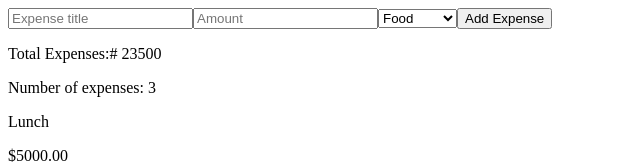
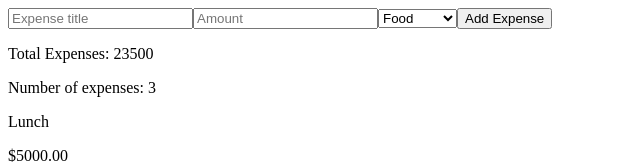
Before and after one commit to FrankTopzy/Tutorials, a React (Vite) app in the folder reactJS/: page / in a window 1280 px wide. Shown: the top 164 px of the page, without its empty margins (0-640 px from the left). Built offline with nearby package versions, Linux system fonts and the light colour scheme.

Commit message:
feat: corrections done (useCallback)

```diff
--- a/reactJS/src/expenseProject/ExpenseTracker.tsx
+++ b/reactJS/src/expenseProject/ExpenseTracker.tsx
@@ -1,4 +1,4 @@
-import { useMemo, useState } from "react";
+import { useCallback, useMemo, useState, type FormEvent } from "react";
 import ExpenseForm from "./ExpenseForm";
 import ExpenseList from "./ExpenseList";
 
@@ -53,7 +53,7 @@ function ExpenseTracker() {
     return expenses.length;
   }, [expenses]);
 
-  const onSubmitHandler = (event: React.FormEvent<HTMLFormElement>) => {
+  const onSubmitHandler = useCallback((event: FormEvent<HTMLFormElement>) => {
     event.preventDefault();
 
     if (title.trim() === "" || amount.trim() === "") {
@@ -83,13 +83,13 @@ function ExpenseTracker() {
     setTitle("");
     setAmount("");
     setCategory("food");
-  };
+  }, [title, amount, category])
 
-  function deleteExpense(id: number) {
+  const deleteExpense = useCallback((id: number) => {
     setExpenses(currentExpenses =>
       currentExpenses.filter(expense => expense.id !== id)
     );
-  }
+  }, [])
 
   return (
     <div>
@@ -102,7 +102,7 @@ function ExpenseTracker() {
         category={category}
         setCategory={setCategory}
       />
-      <p>Total Expenses:# {totalExpenses}</p>
+      <p>Total Expenses: {totalExpenses}</p>
       <p>Number of expenses: {expenseCount}</p>
       <ExpenseList expenses={expenses} onDeleteExpense={deleteExpense}/>
     </div>
```
